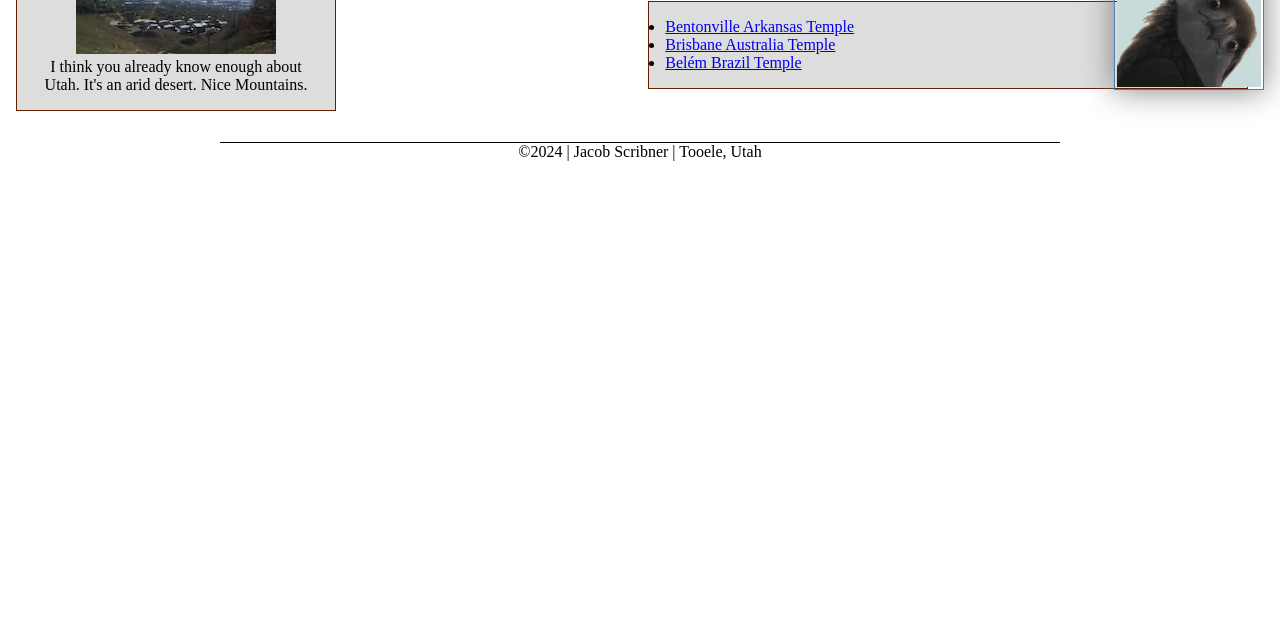
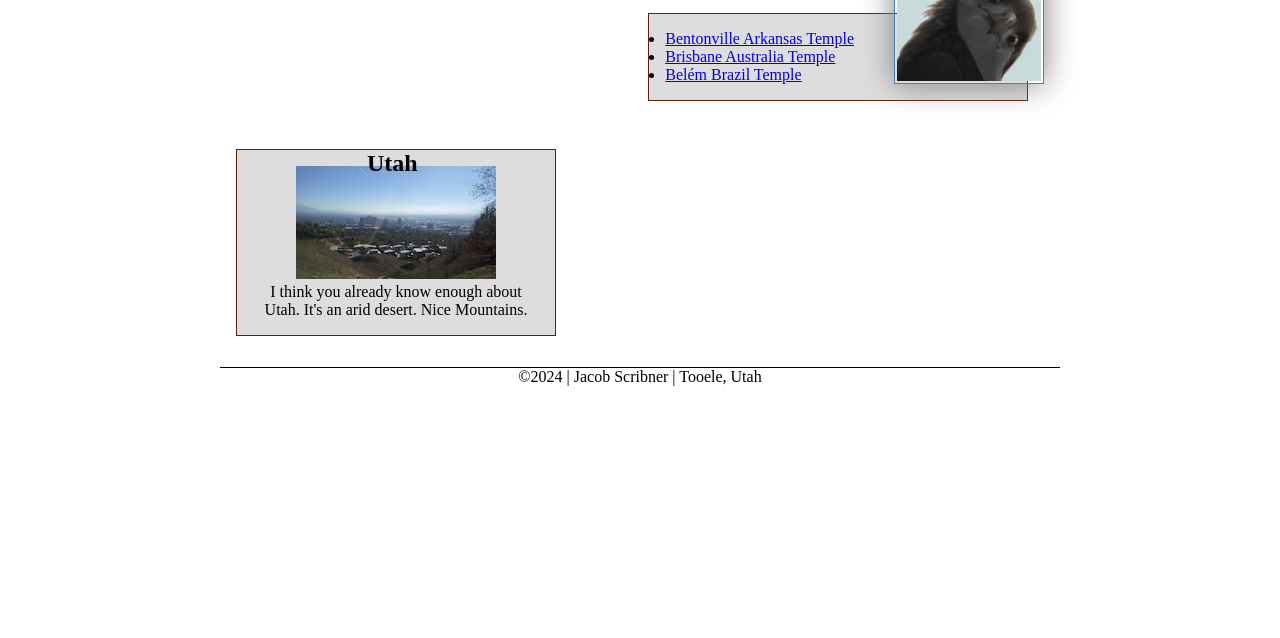
Before and after one commit to Meroyden/wdd130, a plain HTML site: page index.html in a window 1280 px wide. Shown: the part 162-800 px from the top of the page. Drawn offline with Linux system fonts and the light colour scheme.

Commit message:
smol change

```diff
--- a/styles/styles.css
+++ b/styles/styles.css
@@ -15,7 +15,7 @@ main img {
 header{
   background-color:steelblue;
 }
-header, footer {
+header,.grid, footer {
   max-width: 840px;
   margin: 0 auto;
 }
@@ -81,7 +81,7 @@ aside {
   width: 20rem;
   position: relative;
   grid-column: 1/2;
-  grid-row: 1/2;
+
 }
 .grid {
   display: grid;
```
